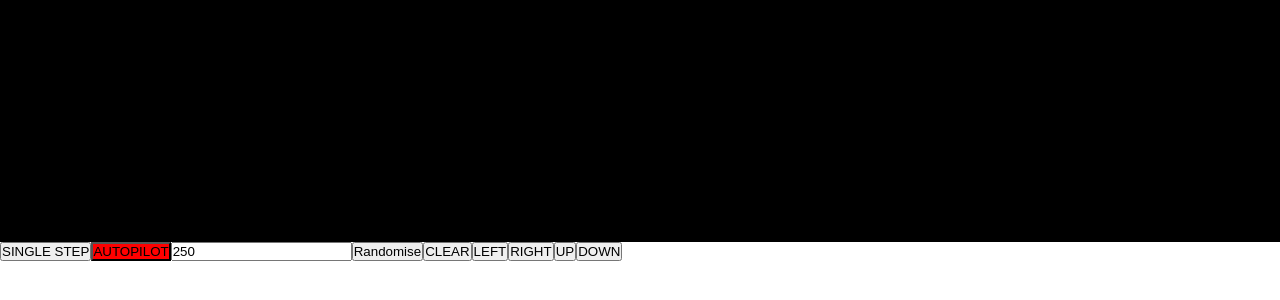
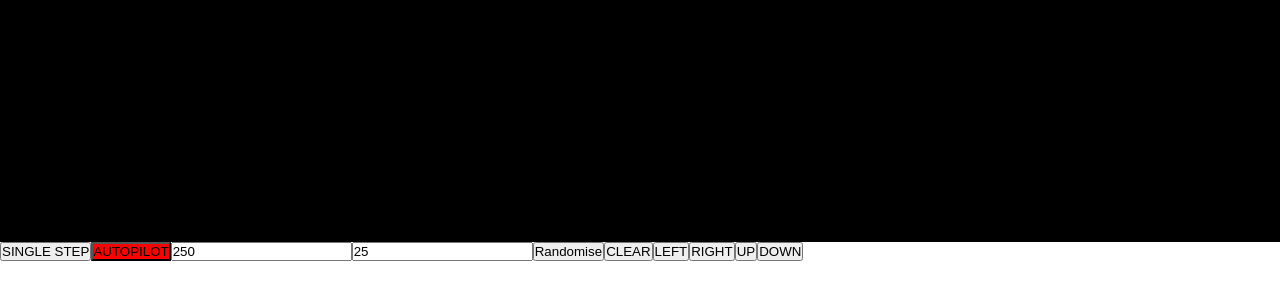
Before and after one commit to ic-768/game-of-life, a React (Create React App) app: page / in a window 1280 px wide. Shown: the part 458-758 px from the top of the page. Built offline with nearby package versions, Linux system fonts and the light colour scheme.

Commit message:
Variable cell size

```diff
--- a/src/App.js
+++ b/src/App.js
@@ -9,7 +9,7 @@ function App() {
   const delay = (d) => new Promise((r) => setTimeout(r, d)) // helper func to delay rendering
   const [delayTime, setDelayTime] = useState(250)
 
-  const cellSize = 25
+  const [cellSize, setCellSize] = useState(25)
   const cellsPerColumn = Math.floor(windowHeight / cellSize) - 4
   const cellsPerRow = Math.floor(windowWidth / cellSize)
   const [cells, setCells] = useState([])
@@ -111,6 +111,14 @@ function App() {
         }}
         type="number"
       />
+      <input
+        disabled={autopilot}
+        value={cellSize}
+        onChange={(e) => {
+          setCellSize(e.target.value < 15 ? 15 : e.target.value) //
+        }}
+        type="number"
+      />
       <button
         onClick={() => {
           setCells(
--- a/src/gameFunctions.js
+++ b/src/gameFunctions.js
@@ -9,8 +9,8 @@ export const initialiseCells = (cellsPerRow, cellsPerColumn) =>
  * Used to determine whether a cell lives or dies on next render
  */
 export const neighborIsAlive = (neighbor) => neighbor && neighbor.isActive
-export const numAliveNeighbors = (cellsPerRow, data, i) => {
-  return [
+export const numAliveNeighbors = (cellsPerRow, data, i) =>
+  [
     data[i - 1] || data[data.length],
     data[i + 1] || data[0],
     data[i + cellsPerRow] || data[i + cellsPerRow - data.length],
@@ -21,10 +21,10 @@ export const numAliveNeighbors = (cellsPerRow, data, i) => {
       data[1 + data.length - Math.abs(i - cellsPerRow)],
     data[i - cellsPerRow - 1] ||
       data[data.length - Math.abs(i - cellsPerRow) - 1],
-  ].reduce((total, neighbor) => {
-    return neighborIsAlive(neighbor) ? ++total : total
-  }, 0)
-}
+  ].reduce(
+    (total, neighbor) => (neighborIsAlive(neighbor) ? ++total : total),
+    0
+  )
 
 /**
  * Yields data for next game render
@@ -49,7 +49,7 @@ export const stepGame = function* (cells, cellsPerRow) {
  * rowLength=1 looks like it's moving left or right
  * rowLength=cellsPerRow looks like its going up or down
  */
-export function shiftBoard(arr, reverse, rowLength = 1) {
+export const shiftBoard = (arr, reverse, rowLength = 1) => {
   const newArr = [...arr]
   for (let i = 0; i < rowLength; i++) {
     if (reverse) newArr.unshift(newArr.pop())
```
